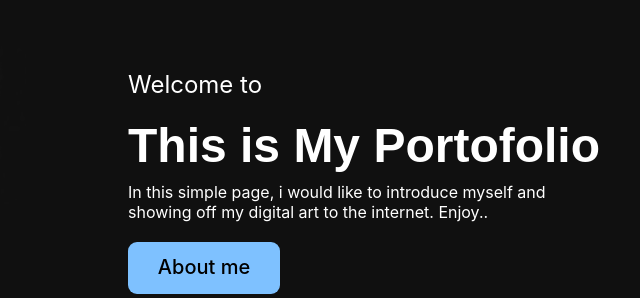
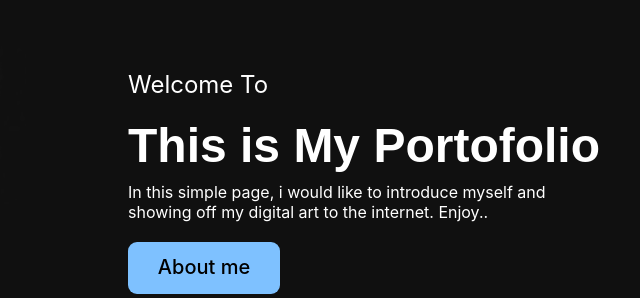
Before and after one commit to naufalyw/naufalyw.github.io, a plain HTML site: page index.html in a window 1280 px wide. Shown: the part 151-449 px from the top of the page, 503-1143 px from the left. Drawn offline with Linux system fonts and the light colour scheme.

Commit message:
new changes

```diff
--- a/index.html
+++ b/index.html
@@ -28,7 +28,7 @@
 
     <section class="header">
         <img src="img/header 1.png" alt="Profil Picture">
-        <h2>Welcome to</h2>
+        <h2>Welcome To</h2>
         <h1>This is My Portofolio</h1>
         <p>In this simple page, i would like to introduce myself and showing off my digital art to the internet. Enjoy..</p>
         <a href="#about" class="btn-blue">About me</a>
```
